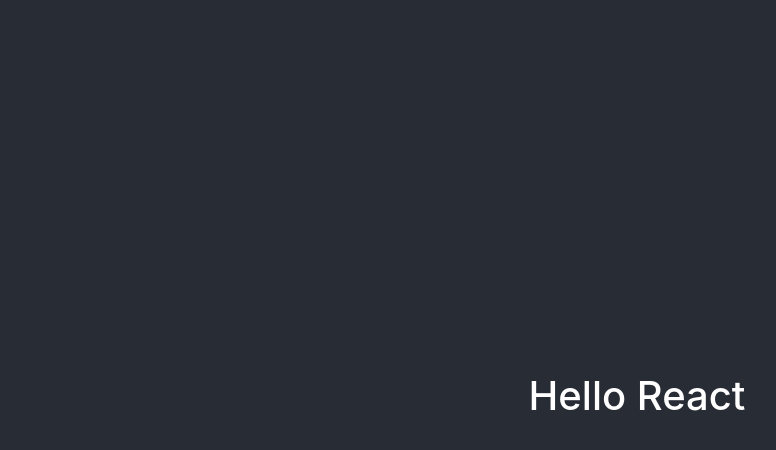
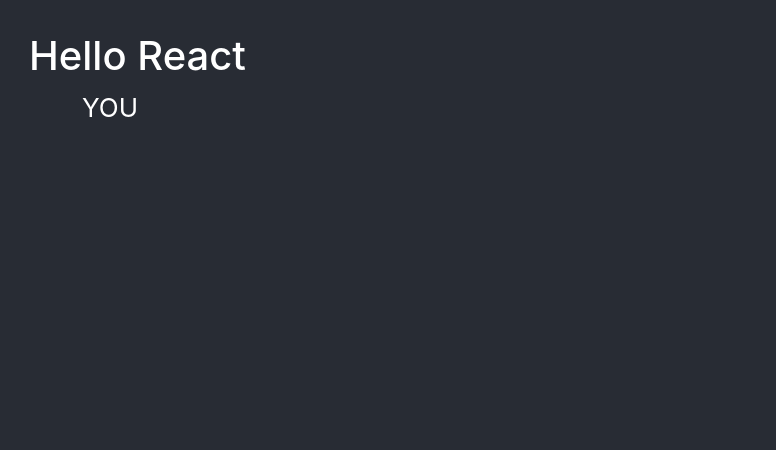
Before and after one commit to bhavna7/movie, a React (Create React App) app: page / in a window 1280 px wide. Shown: the top 450 px of the page, without its empty margins (3-779 px from the left). Built offline with nearby package versions, Linux system fonts and the light colour scheme.

Commit message:
[UPDATE] Css and Layout Changes

```diff
--- a/src/App.css
+++ b/src/App.css
@@ -1,5 +1,5 @@
 .App {
-  text-align: center;
+  text-align: left;
 }
 
 .App-logo {
@@ -18,10 +18,10 @@
   min-height: 100vh;
   display: flex;
   flex-direction: column;
-  align-items: center;
-  justify-content: center;
+  justify-content: left;
   font-size: calc(10px + 2vmin);
   color: white;
+  padding: 2rem;;
 }
 
 .App-link {
--- a/src/components/SeatSelection.js
+++ b/src/components/SeatSelection.js
@@ -1,10 +1,45 @@
 import React from 'react';
 
+import Container from 'react-bootstrap/Container'
+import Row from 'react-bootstrap/Row'
+import Col from 'react-bootstrap/Col'
+
+import Seats from './seats.json';
+
 export default class SeatSelection extends React.Component {
+  constructor(props) {
+    super(props);
+    this.state = {
+      seatsArray: Seats,
+    }
+  }
+
+  componentDidMount() {
+    console.log('in comp = ', this.state);
+  }
+
   render() {
     return (
       <div>
         <h1> Hello React</h1>
+
+        <Container>
+          <Row>
+            <Col sm="2">
+              YOU
+            </Col>
+          </Row>
+        </Container>
+
+        {/* {
+          this.state.seatsArray && this.state.seatsArray.length ?
+            this.state.seatsArray.map((seat, index) => {
+              <div key={index}>
+                { seat.tname}
+              </div>
+            })
+          : null
+        } */}
       </div>
     )
   }
```
